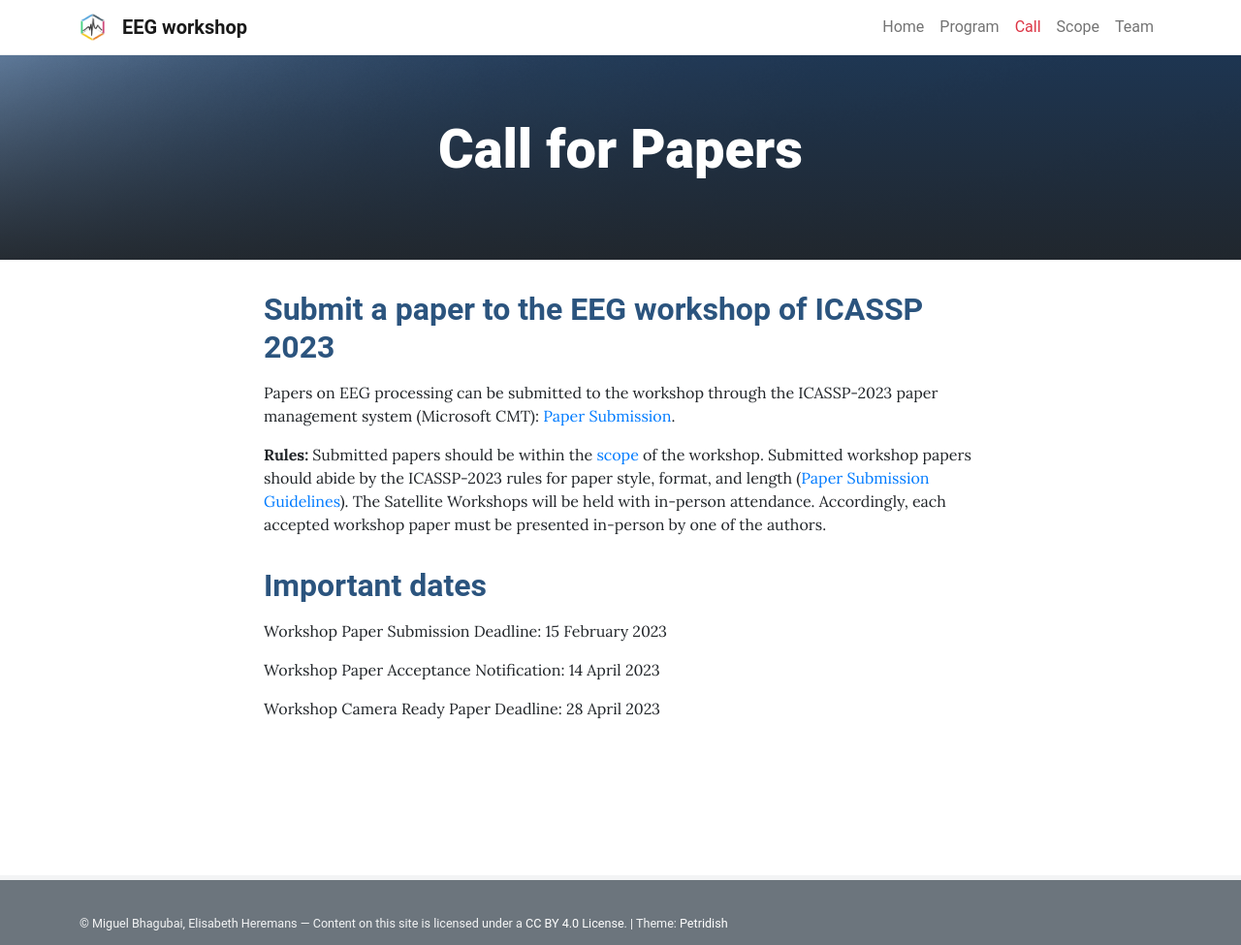
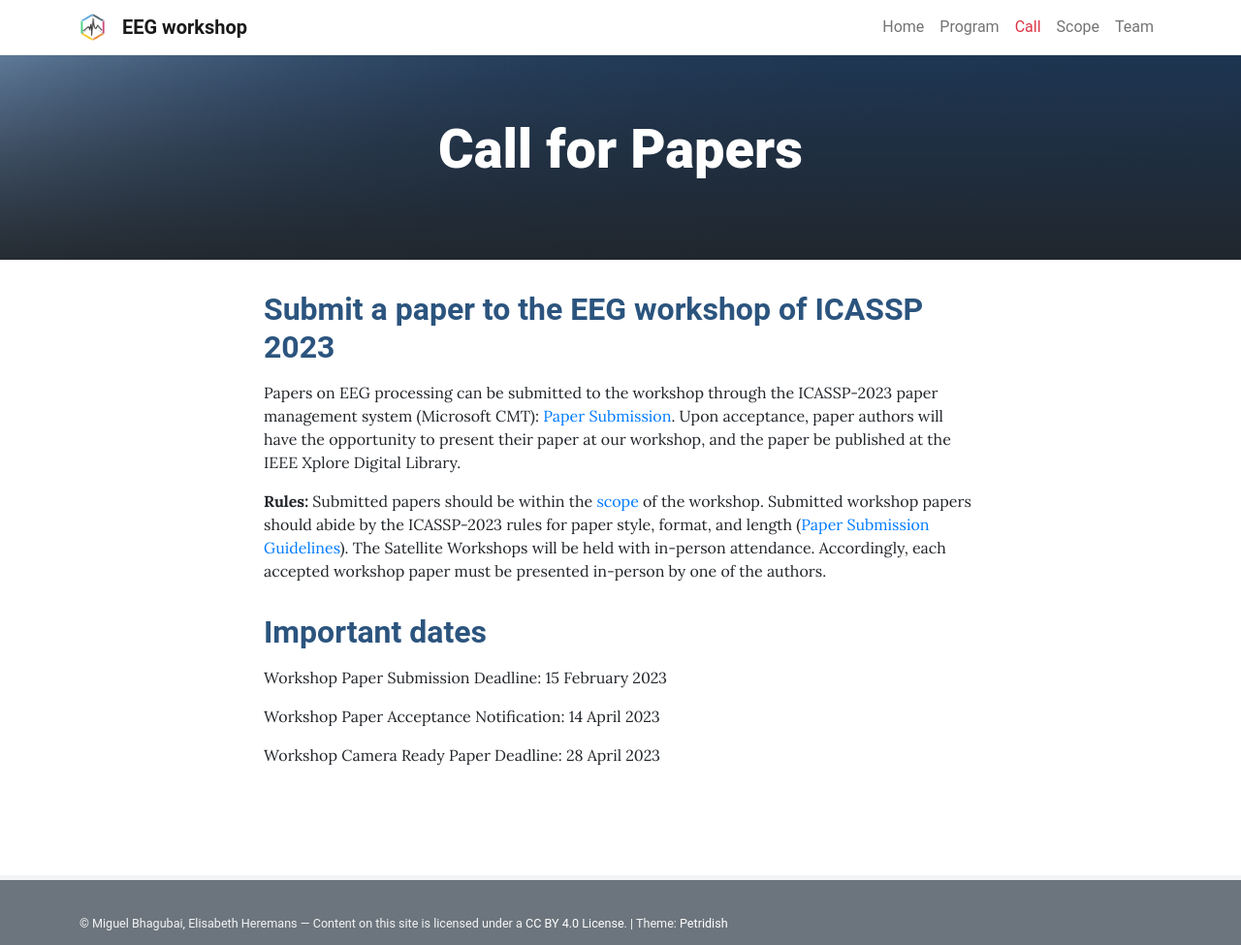
Before and after one commit to biomedepi/eegworkshop, a Jekyll site: the page built from pages/call.md, in a window 1280 px wide. Shown: the whole page at 97% size. Built offline with Jekyll 4.4.1, drawn with Linux system fonts in a browser that asks for light colours.

Commit message:
Update call.md

```diff
--- a/pages/call.md
+++ b/pages/call.md
@@ -6,7 +6,7 @@ permalink: /call/
 
 ## **<span style="color:#2B547E">Submit a paper to the EEG workshop of ICASSP 2023</span>**
 
-Papers on EEG processing can be submitted to the workshop through the ICASSP-2023 paper management system (Microsoft CMT): [Paper Submission](https://2023.ieeeicassp.org/paper-submission/).
+Papers on EEG processing can be submitted to the workshop through the ICASSP-2023 paper management system (Microsoft CMT): [Paper Submission](https://2023.ieeeicassp.org/paper-submission/). Upon acceptance, paper authors will have the opportunity to present their paper at our workshop, and the paper be published at the IEEE Xplore Digital Library.
 
 **Rules:**
 Submitted papers should be within the [scope]({{ '/scope/' | relative_url }}) of the workshop. Submitted workshop papers should abide by the ICASSP-2023 rules for paper style, format, and length ([Paper Submission Guidelines](https://2023.ieeeicassp.org/paper-submission-guidelines/)). The Satellite Workshops will be held with in-person attendance. Accordingly, each accepted workshop paper must be presented in-person by one of the authors.
```
